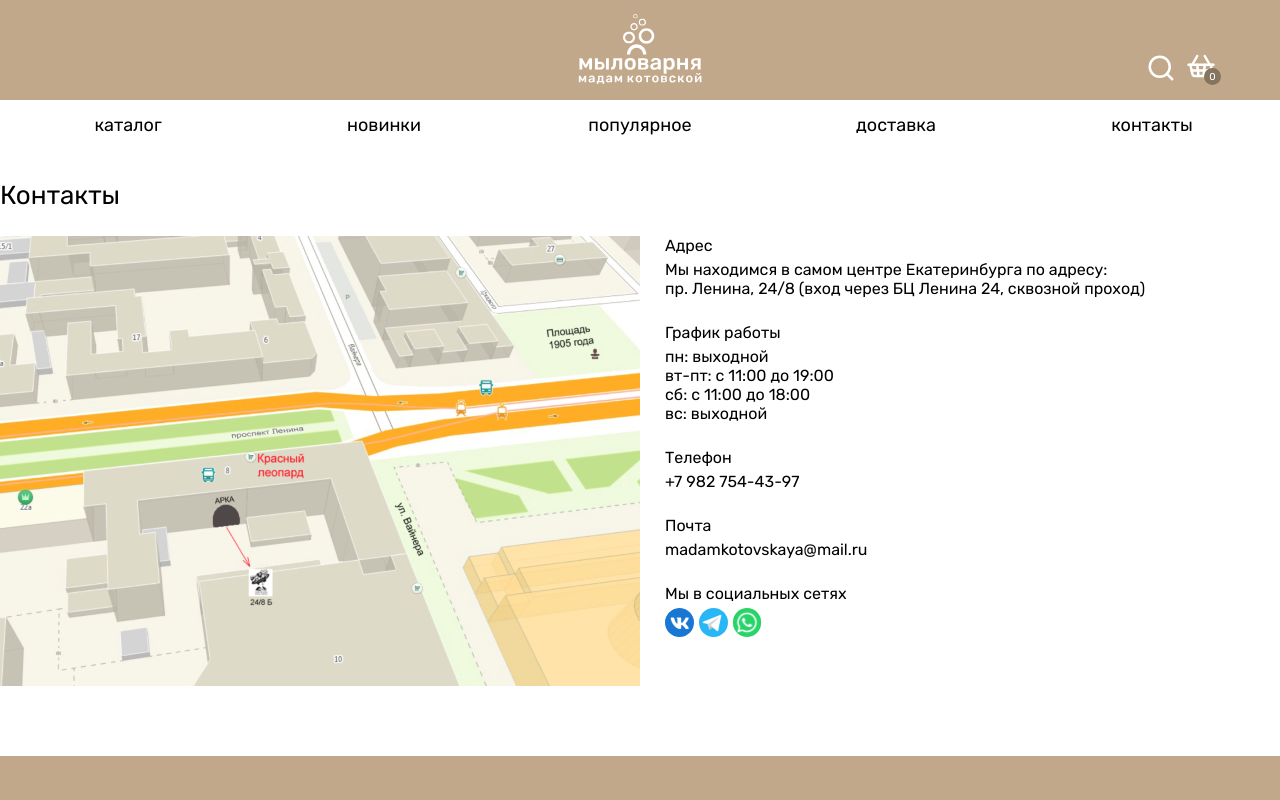
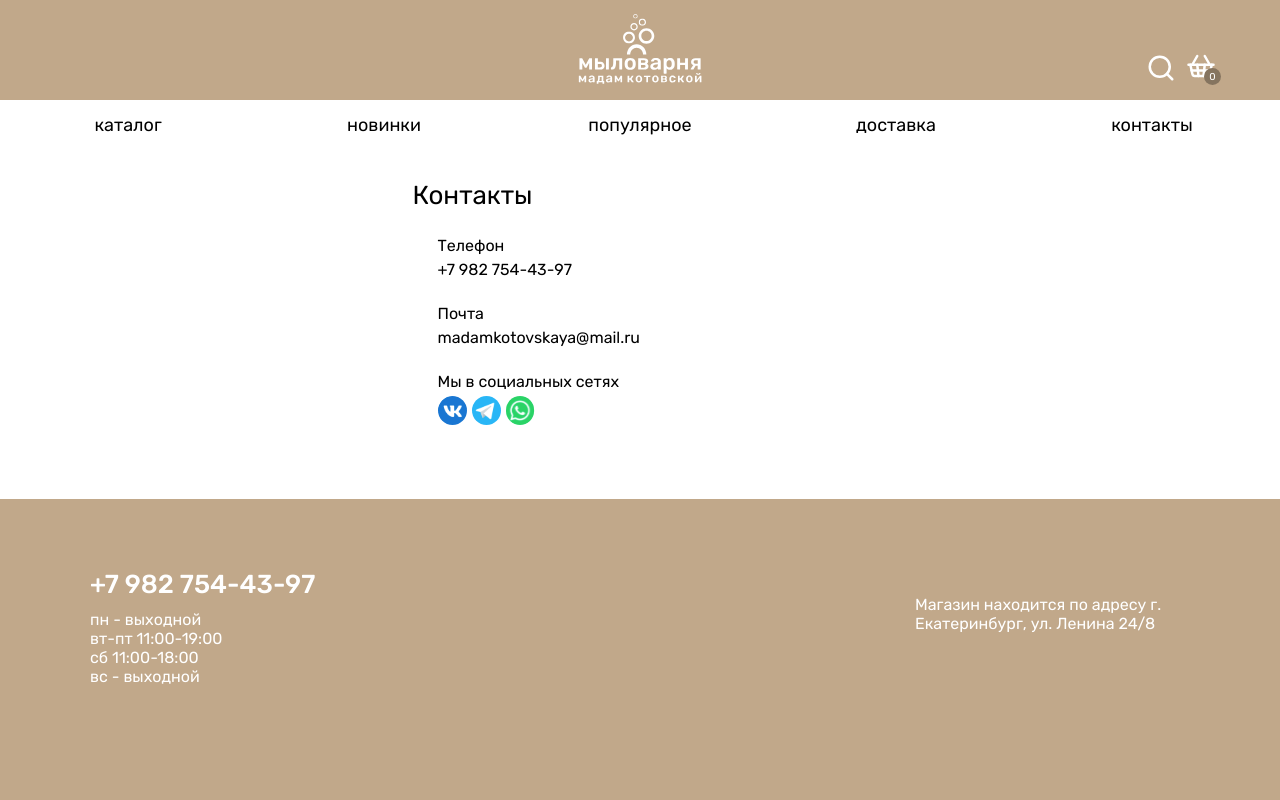
Before and after one commit to seicho-group/kotovskaya, a React (Vite) app: page /contacts in a window 1280 px wide. Shown: the top 800 px of the page. Built offline with nearby package versions, Linux system fonts and the light colour scheme.

Commit message:
убрал все

```diff
--- a/src/packages/desktop/pages/information-pages/kotovskaya-contacts/ui/kotovskaya-contacts.tsx
+++ b/src/packages/desktop/pages/information-pages/kotovskaya-contacts/ui/kotovskaya-contacts.tsx
@@ -14,20 +14,7 @@ export function KotovskayaContacts() {
       <div className="contacts__wrapper bottom50">
         <div className="h1 bottom25">Контакты</div>
         <div className="contacts__grid">
-          <img src={map} alt="" />
           <div className="left25">
-            <div className="bottom10">Адрес</div>
-            <div className="bottom25">
-              Мы находимся в самом центре Екатеринбурга по адресу: <br /> пр.
-              Ленина, 24/8 (вход через БЦ Ленина 24, сквозной проход)
-            </div>
-            <div className="bottom10">График работы</div>
-            <div className="bottom25">
-              пн: выходной <br />
-              вт-пт: с 11:00 до 19:00 <br />
-              сб: с 11:00 до 18:00 <br />
-              вс: выходной
-            </div>
             <div className="bottom10">Телефон</div>
             <div className="bottom25">{formatPhone(phoneNumber)}</div>
             <div className="bottom10">Почта</div>
```
